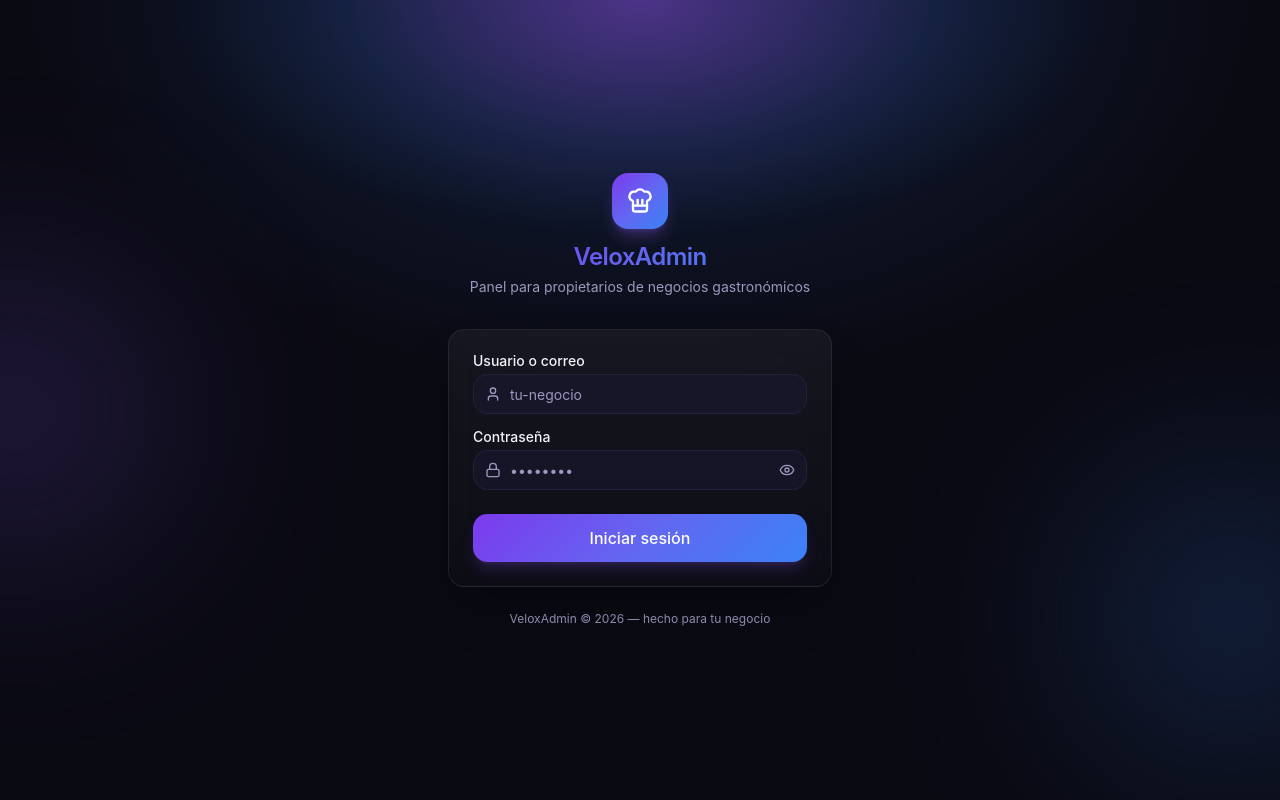
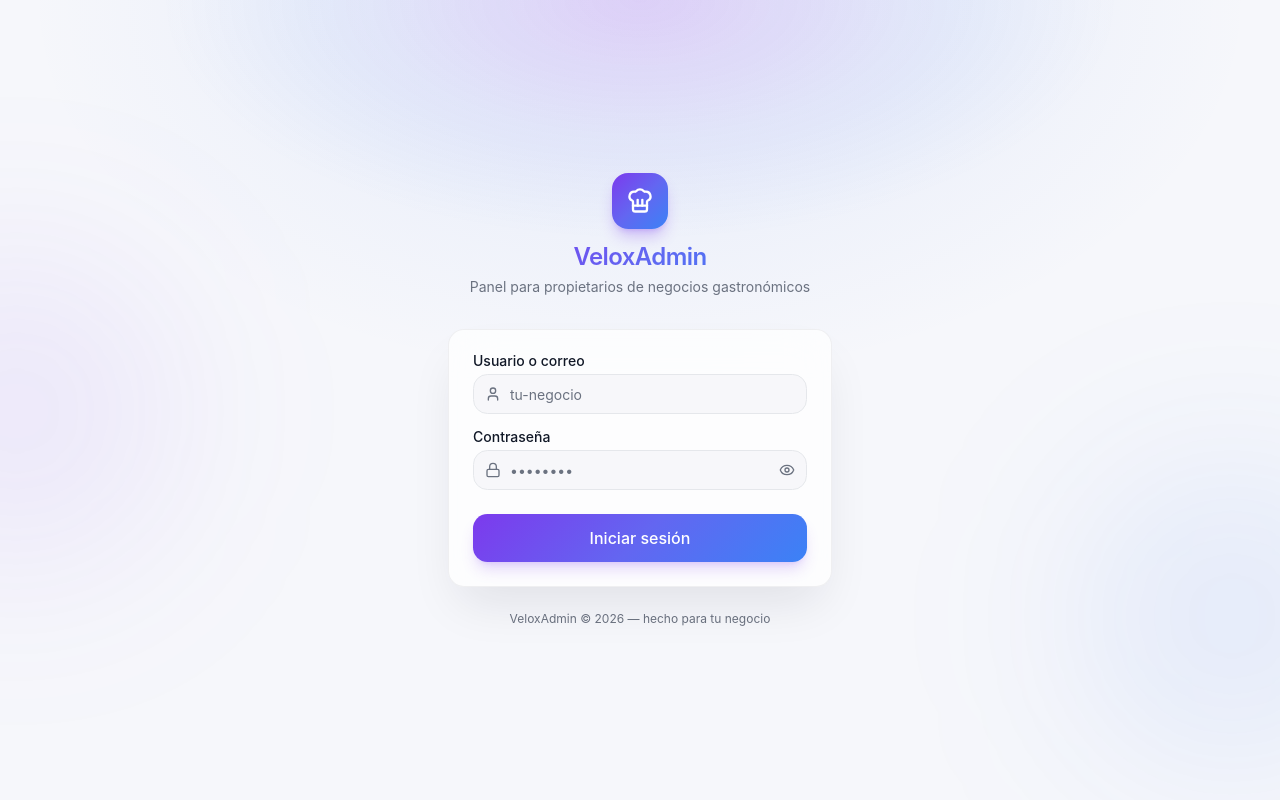
Before and after one commit to veloxappco/Velox-Control, a Next.js app: page /login in a window 1280 px wide. Built offline with nearby package versions, Linux system fonts and the light colour scheme.

Commit message:
Rediseñar tema a modo claro premium: fondos blancos/gris suave, KPIs con acentos morado/azul/verde/naranja/rojo, profundidad via sombras y bordes

```diff
--- a/app/globals.css
+++ b/app/globals.css
@@ -6,56 +6,56 @@
 :root {
   --radius: 0.9rem;
 
-  /* Superficie base: navy profundo con tinte violeta */
-  --background: #0a0a13;
-  --foreground: #f4f3fb;
+  /* Superficie base: blanco/gris muy suave, con profundidad vía sombras y bordes */
+  --background: #f6f7fb;
+  --foreground: #111827;
 
-  --card: #121026;
-  --card-foreground: #f4f3fb;
+  --card: #ffffff;
+  --card-foreground: #111827;
 
-  --popover: #14122a;
-  --popover-foreground: #f4f3fb;
+  --popover: #ffffff;
+  --popover-foreground: #111827;
 
   /* Marca: violeta -> azul */
-  --primary: #8b5cf6;
+  --primary: #7c3aed;
   --primary-foreground: #ffffff;
 
-  --secondary: #1c1a35;
-  --secondary-foreground: #e4e2f7;
+  --secondary: #f1f2f6;
+  --secondary-foreground: #374151;
 
-  --muted: #171529;
-  --muted-foreground: #9c98bf;
+  --muted: #f1f2f6;
+  --muted-foreground: #6b7280;
 
-  --accent: #3b82f6;
+  --accent: #2563eb;
   --accent-foreground: #ffffff;
 
-  --destructive: #f43f5e;
+  --destructive: #dc2626;
   --destructive-foreground: #ffffff;
 
-  --success: #22c55e;
-  --warning: #f59e0b;
+  --success: #16a34a;
+  --warning: #ea580c;
 
-  --border: #24213f;
-  --input: #1c1a35;
-  --ring: #8b5cf6;
+  --border: #e5e7eb;
+  --input: #e5e7eb;
+  --ring: #7c3aed;
 
-  --sidebar: #0d0c1e;
-  --sidebar-foreground: #e4e2f7;
-  --sidebar-primary: #8b5cf6;
+  --sidebar: #ffffff;
+  --sidebar-foreground: #374151;
+  --sidebar-primary: #7c3aed;
   --sidebar-primary-foreground: #ffffff;
-  --sidebar-accent: #1c1a35;
-  --sidebar-accent-foreground: #f4f3fb;
-  --sidebar-border: #211f3a;
-  --sidebar-ring: #8b5cf6;
+  --sidebar-accent: #f1f2f6;
+  --sidebar-accent-foreground: #111827;
+  --sidebar-border: #e5e7eb;
+  --sidebar-ring: #7c3aed;
 
-  --chart-1: #8b5cf6;
-  --chart-2: #3b82f6;
-  --chart-3: #06b6d4;
-  --chart-4: #a78bfa;
-  --chart-5: #60a5fa;
+  --chart-1: #7c3aed;
+  --chart-2: #2563eb;
+  --chart-3: #0891b2;
+  --chart-4: #ea580c;
+  --chart-5: #16a34a;
 
   --gradient-brand: linear-gradient(135deg, #7c3aed 0%, #6366f1 50%, #3b82f6 100%);
-  --gradient-glow: radial-gradient(60% 60% at 50% 0%, rgba(139, 92, 246, 0.25) 0%, rgba(59, 130, 246, 0.08) 45%, transparent 80%);
+  --gradient-glow: radial-gradient(60% 60% at 50% 0%, rgba(124, 58, 237, 0.08) 0%, rgba(37, 99, 235, 0.04) 45%, transparent 80%);
 }
 
 @theme inline {
@@ -110,7 +110,7 @@
 }
 
 html {
-  color-scheme: dark;
+  color-scheme: light;
   overflow-x: hidden;
 }
 
@@ -126,7 +126,7 @@ body {
 }
 
 ::selection {
-  background: rgba(139, 92, 246, 0.35);
+  background: rgba(124, 58, 237, 0.22);
 }
 
 .text-gradient-brand {
@@ -141,9 +141,9 @@ body {
 }
 
 .glass-panel {
-  background: linear-gradient(180deg, rgba(255, 255, 255, 0.05), rgba(255, 255, 255, 0.015));
-  backdrop-filter: blur(16px);
-  border: 1px solid rgba(255, 255, 255, 0.08);
+  background: rgba(255, 255, 255, 0.72);
+  backdrop-filter: blur(20px);
+  border: 1px solid rgba(17, 24, 39, 0.06);
 }
 
 .scrollbar-none::-webkit-scrollbar {
--- a/app/layout.tsx
+++ b/app/layout.tsx
@@ -7,7 +7,7 @@ export const metadata: Metadata = {
 };
 
 export const viewport: Viewport = {
-  themeColor: "#0a0a13",
+  themeColor: "#f6f7fb",
   width: "device-width",
   initialScale: 1,
   maximumScale: 1,
@@ -19,7 +19,7 @@ export default function RootLayout({
   children: React.ReactNode;
 }>) {
   return (
-    <html lang="es" className="dark h-full antialiased">
+    <html lang="es" className="h-full antialiased">
       <body className="min-h-full flex flex-col">{children}</body>
     </html>
   );
--- a/app/login/page.tsx
+++ b/app/login/page.tsx
@@ -50,11 +50,11 @@ function LoginForm() {
         className="pointer-events-none absolute inset-0 -z-10"
         style={{
           background:
-            "radial-gradient(50% 40% at 50% 0%, rgba(139,92,246,0.35) 0%, rgba(59,130,246,0.12) 45%, transparent 75%)",
+            "radial-gradient(50% 40% at 50% 0%, rgba(124,58,237,0.14) 0%, rgba(37,99,235,0.06) 45%, transparent 75%)",
         }}
       />
-      <div className="pointer-events-none absolute -left-32 top-1/3 -z-10 size-72 rounded-full bg-primary/20 blur-[100px]" />
-      <div className="pointer-events-none absolute -right-24 bottom-10 -z-10 size-72 rounded-full bg-accent/20 blur-[100px]" />
+      <div className="pointer-events-none absolute -left-32 top-1/3 -z-10 size-72 rounded-full bg-primary/10 blur-[100px]" />
+      <div className="pointer-events-none absolute -right-24 bottom-10 -z-10 size-72 rounded-full bg-accent/10 blur-[100px]" />
 
       <div className="w-full max-w-sm">
         <div className="mb-8 flex flex-col items-center gap-3 text-center">
@@ -71,7 +71,7 @@ function LoginForm() {
           </div>
         </div>
 
-        <div className="glass-panel rounded-2xl p-6 shadow-2xl shadow-black/40">
+        <div className="glass-panel rounded-2xl p-6 shadow-2xl shadow-slate-900/10">
           <form onSubmit={handleSubmit} className="flex flex-col gap-4">
             <div className="flex flex-col gap-1.5">
               <Label htmlFor="username">Usuario o correo</Label>
```
